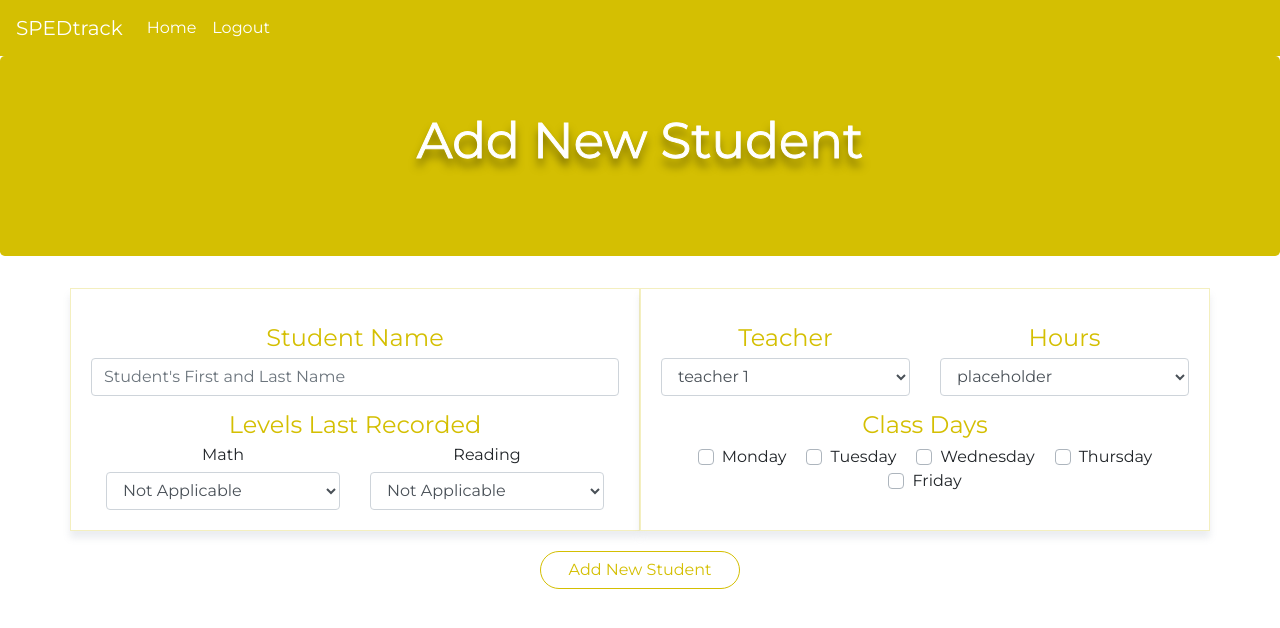
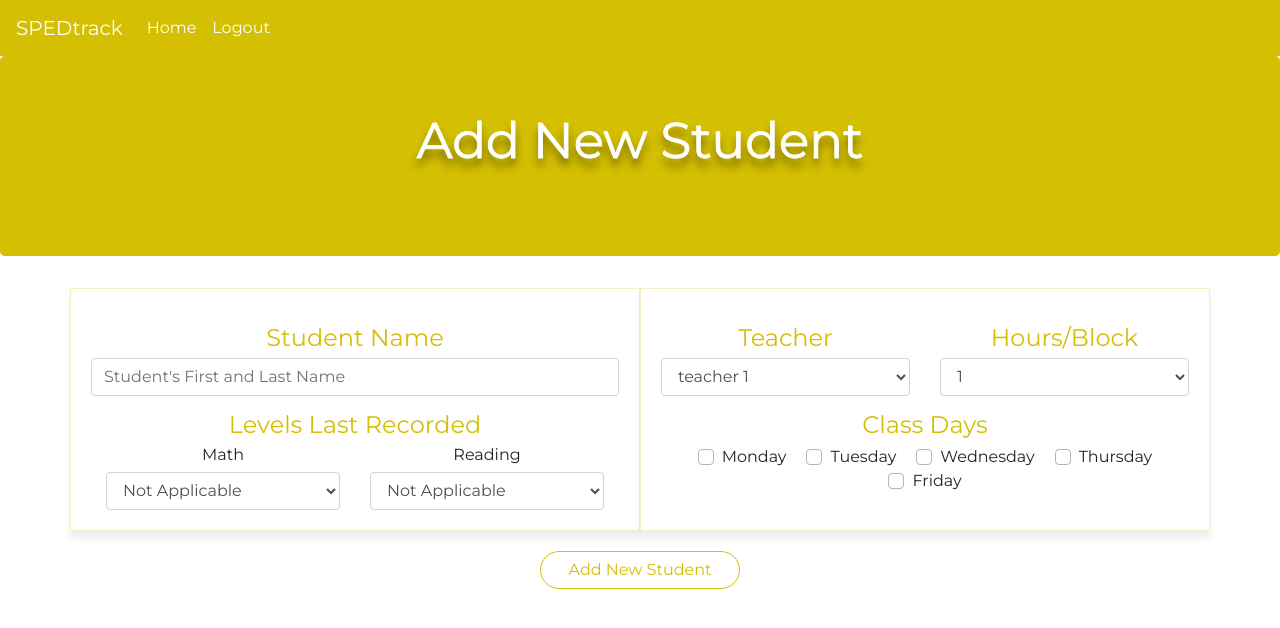
Before and after one commit to rcliffd/spedtrack, a React (Create React App) app: page /NewStudent in a window 1280 px wide. Shown: the top 628 px of the page. Built offline with nearby package versions, Linux system fonts and the light colour scheme.

Commit message:
Adjucted Hours/Blocks

```diff
--- a/src/components/Hours/Hours.js
+++ b/src/components/Hours/Hours.js
@@ -5,14 +5,18 @@
 
 
             <div className="col-md-6">
-            <h4>Hours</h4>
+            <h4>Hours/Block</h4>
                                 <select className="form-control" name="hours" onChange={props.handleInputChange}>
                                 {/**put onchagne here */}
-                                <option value="1">placeholder</option>
-                                <option value="2">placeholder</option>
-                                <option value="3">placeholder</option>
-                                <option value="4">placeholder</option>
-                                <option value="5">placeholder</option>
+                                <option value="1">1</option>
+                                <option value="2">2</option>
+                                <option value="3">3</option>
+                                <option value="4">4</option>
+                                <option value="5">5</option>
+                                <option value="6">6</option>
+                                <option value="7">7</option>
+                                <option value="8">8</option>
+                                <option value="9">9</option>
 
                                 </select>
                             </div>
```
